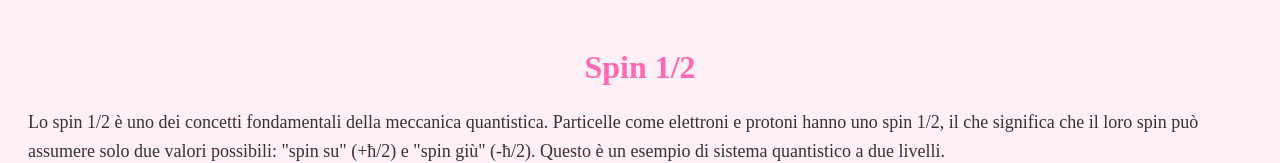
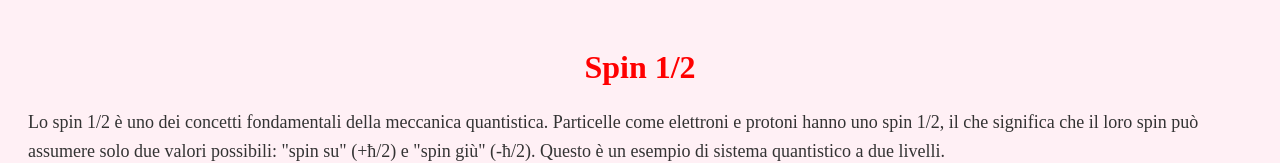
Before and after one commit to Andre03cpp/Spin, a plain HTML site: page spin-half.html in a window 1280 px wide. Shown: the top 163 px of the page. Drawn offline with nearby package versions, Linux system fonts and the light colour scheme.

Commit message:
Update spin-half.html

```diff
--- a/spin-half.html
+++ b/spin-half.html
@@ -14,7 +14,7 @@
             padding: 20px; /* Padding interno */
         }
         h1 {
-            color: #ff69b4; /* Colore rosa per il titolo */
+            color: #FF0000; /* Colore rosso per il titolo */
             text-align: center; /* Allinea il titolo al centro */
         }
         p {
```
